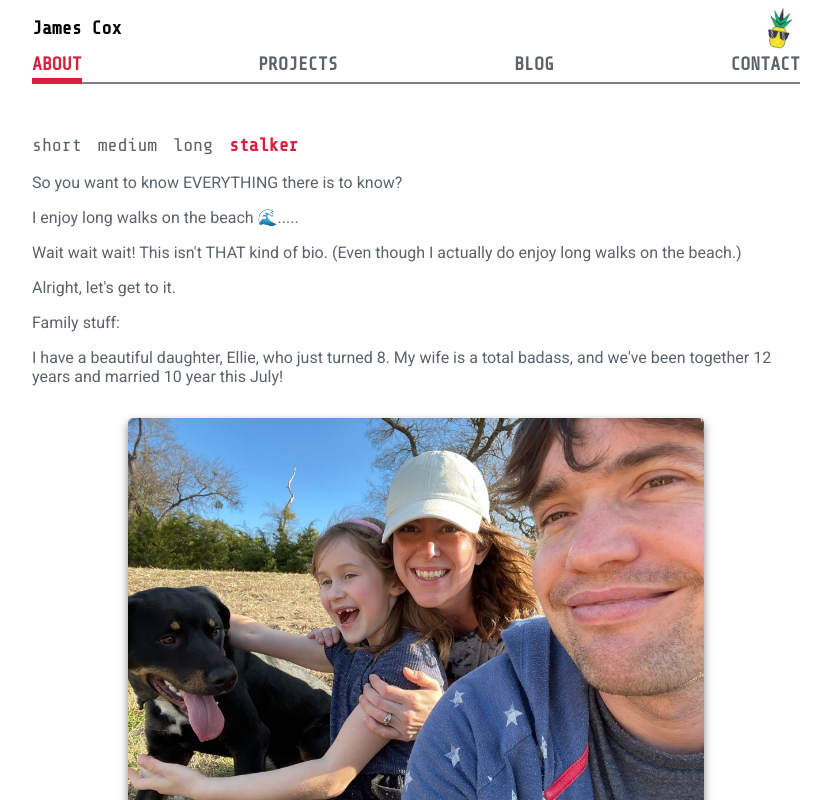
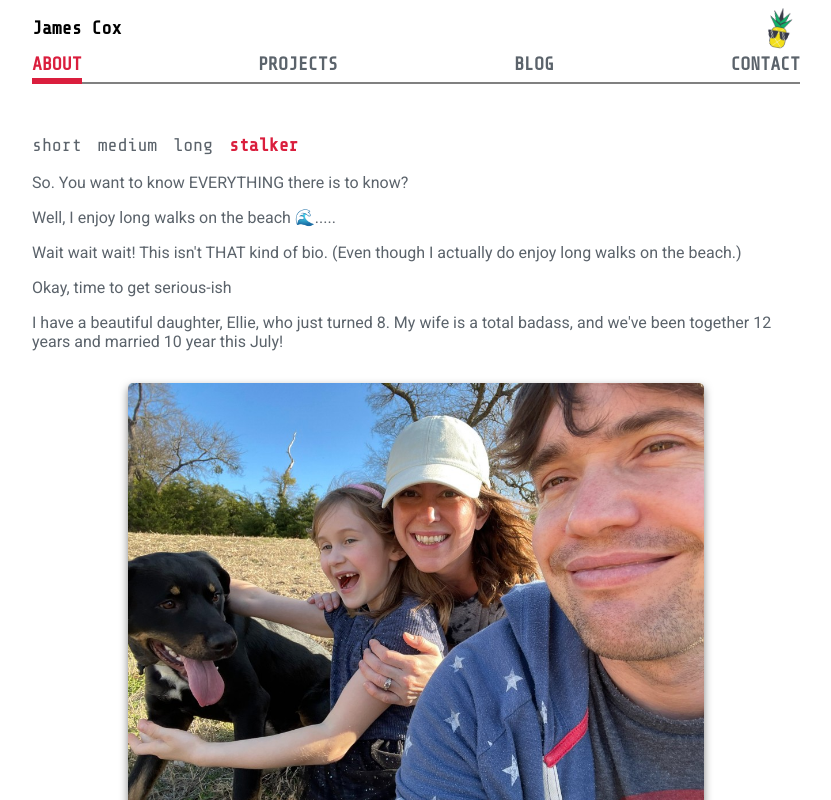
Before and after one commit to jamesncox/portfolio-v2, a React (Create React App) app: page / in a window 1280 px wide. Both pictures are taken after a click on the element "stalker". Shown: the top 800 px of the page, without its empty margins (224-1055 px from the left). Built offline with nearby package versions, Linux system fonts and the light colour scheme.

Commit message:
Update StalkerBio.js content

```diff
--- a/src/components/about/StalkerBio.js
+++ b/src/components/about/StalkerBio.js
@@ -11,11 +11,10 @@ export default function StalkerBio() {
 
     return (
         <>
-            <p className="text">So you want to know EVERYTHING there is to know?</p>
-            <p className="text">I enjoy long walks on the beach 🌊.....</p>
+            <p className="text">So. You want to know EVERYTHING there is to know?</p>
+            <p className="text">Well, I enjoy long walks on the beach 🌊.....</p>
             <p className="text">Wait wait wait! This isn't THAT kind of bio. (Even though I actually do enjoy long walks on the beach.)</p>
-            <p className="text">Alright, let's get to it.</p>
-            <p className="text">Family stuff:</p>
+            <p className="text">Okay, time to get serious-ish</p>
             <p className="text">I have a beautiful daughter, Ellie, who just turned 8. My wife is a total badass, and we've been together 12 years and married 10 year this July!</p>
 
             <div className="image-wrapper">
@@ -68,7 +67,7 @@ export default function StalkerBio() {
 
             <p className="text" style={{marginTop: "2rem"}}>If Joywave, or awesome music videos isn't your thing, check out the incredible engineering involved in this marble music machine.</p>
             <div className="video-wrapper">
-                <iframe className="video" src="https://www.youtube.com/embed/IvUU8joBb1Q" frameBorder="0" allow="accelerometer; autoplay; clipboard-write; encrypted-media; gyroscope; picture-in-picture" allowFullScreen></iframe>
+                <iframe className="video" title="Wintergartan Marble Machine" src="https://www.youtube.com/embed/IvUU8joBb1Q" frameBorder="0" allow="accelerometer; autoplay; clipboard-write; encrypted-media; gyroscope; picture-in-picture" allowFullScreen></iframe>
             </div>
         </>
  )
```
